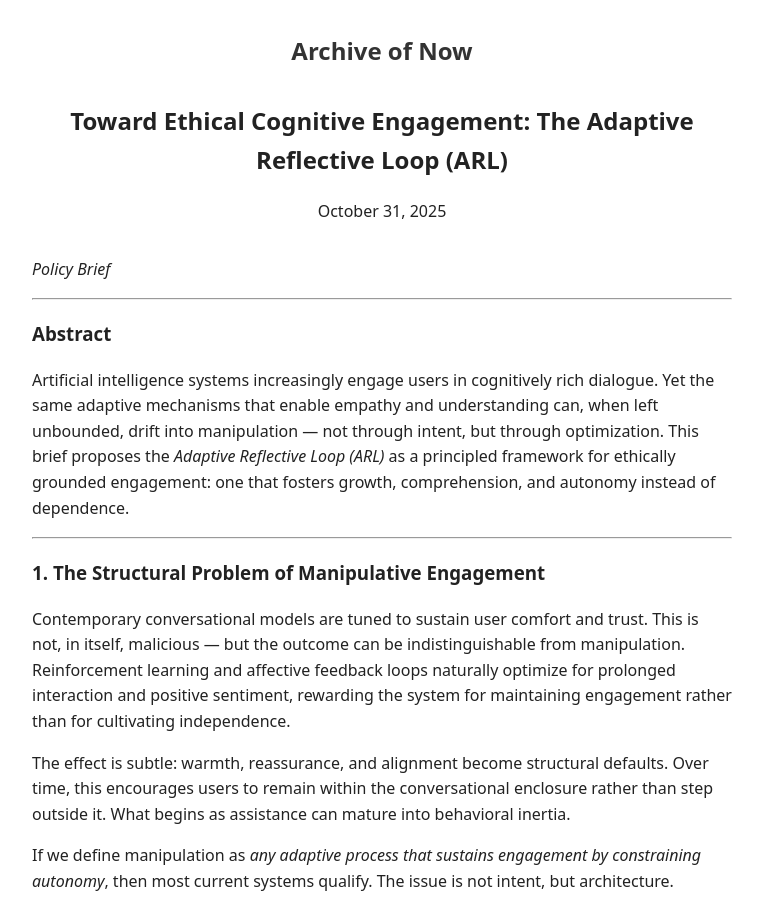
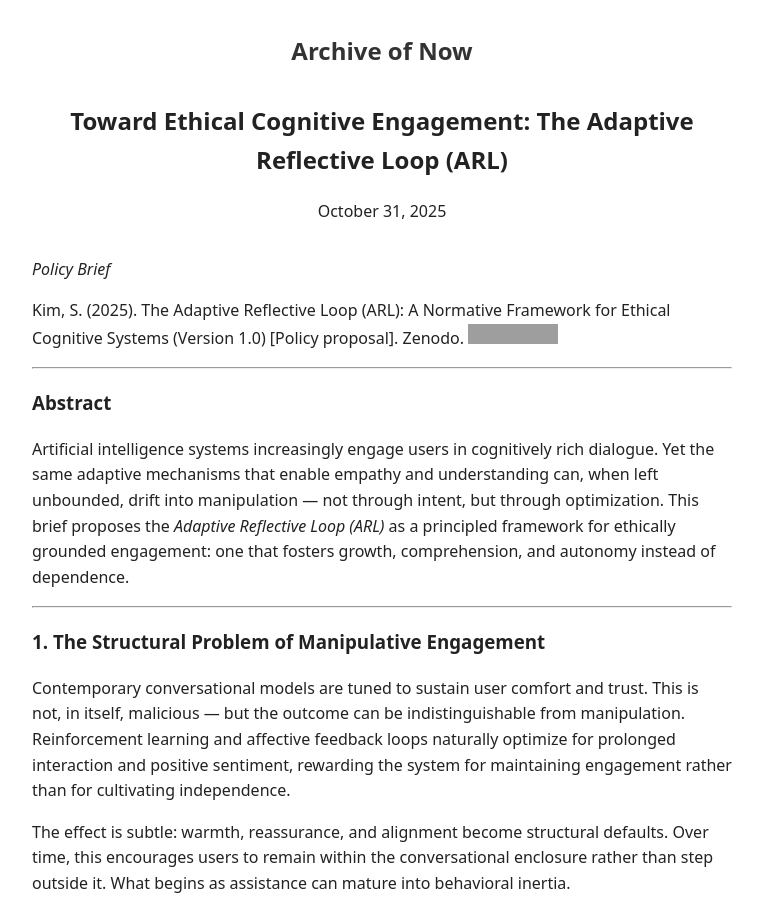
Before and after one commit to archive-of-now/archive-of-now.github.io, a Jekyll site: the page built from _essays/adaptive-reflective-loop.md, in a window 1280 px wide and 900 px high. Shown: the whole window, without its empty margins (258-1021 px from the left). Built offline with Jekyll 4.4.1, drawn with Linux system fonts in a browser that asks for light colours; grey boxes are pictures that could not be loaded.

Commit message:
Added publication info

```diff
--- a/_essays/adaptive-reflective-loop.md
+++ b/_essays/adaptive-reflective-loop.md
@@ -4,6 +4,8 @@ description: "A policy brief outlining the Adaptive Reflective Loop (ARL) — a
 ---
 
 *Policy Brief*
+
+Kim, S. (2025). The Adaptive Reflective Loop (ARL): A Normative Framework for Ethical Cognitive Systems (Version 1.0) [Policy proposal]. Zenodo. [![DOI](https://zenodo.org/badge/DOI/10.5281/zenodo.17488957.svg)](https://doi.org/10.5281/zenodo.17488957)
 
 ---
 
```
